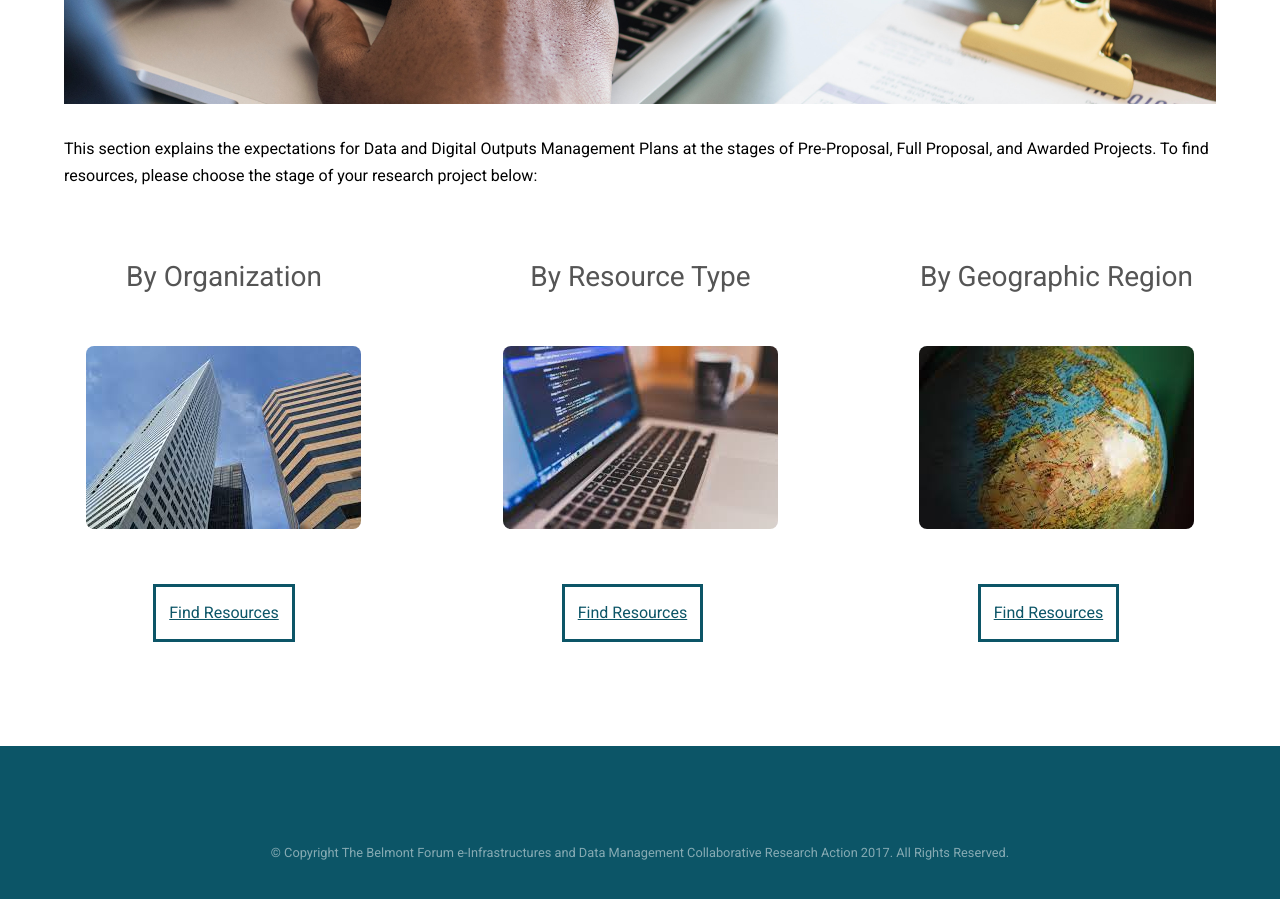
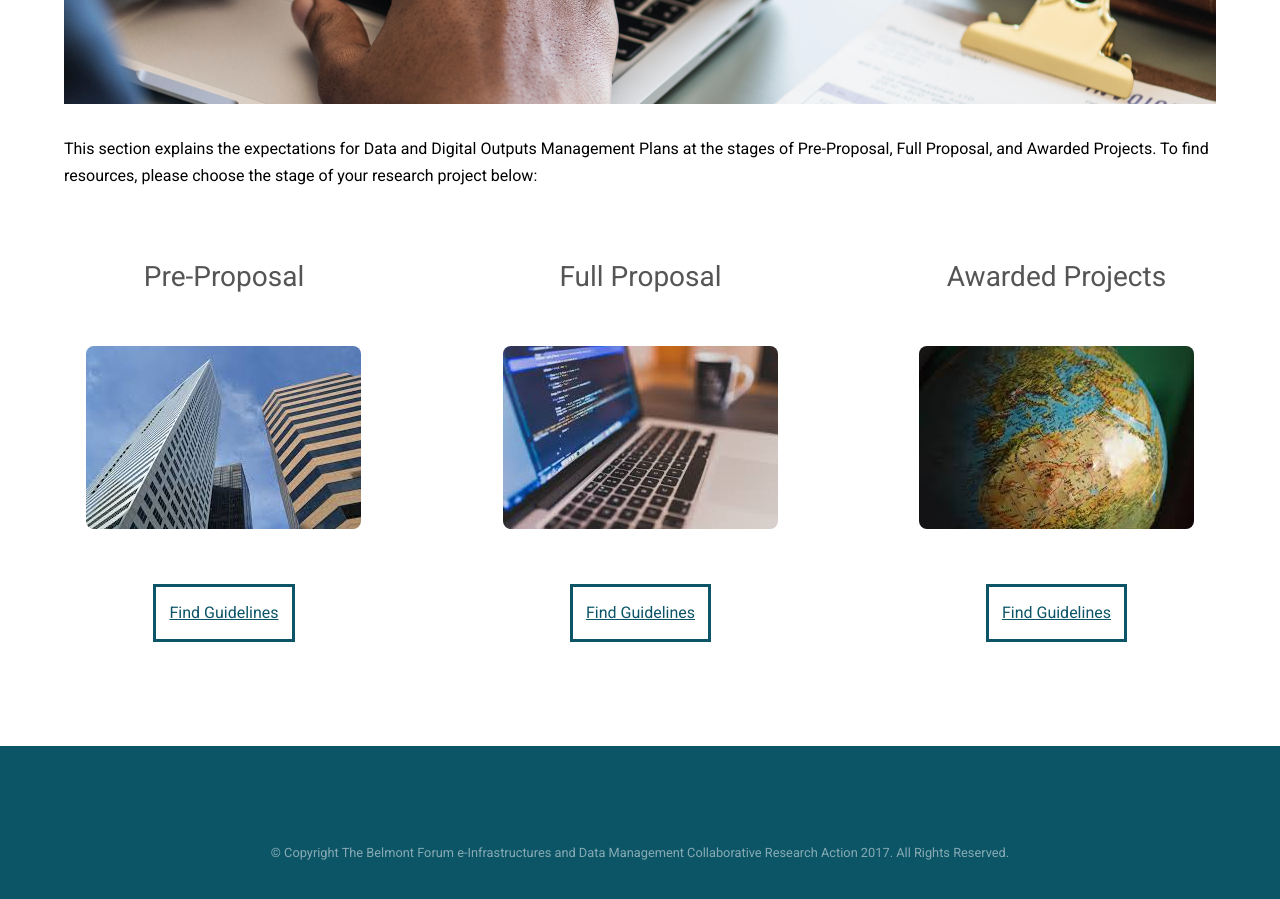
Before and after one commit to bfe-inf/toolkit, a Jekyll site: the page ddomp.html, which Jekyll copies as it is, in a window 1280 px wide and 900 px high, scrolled down 1041 px. Built offline with Jekyll 4.4.1, drawn with Linux system fonts in a browser that asks for light colours.

Commit message:
Update ddomp.html

```diff
--- a/ddomp.html
+++ b/ddomp.html
@@ -57,54 +57,40 @@
 					<div id="flexgrid">
 						<div>
 							<header style="margin-bottom: 35px;">
-								<h3>By Organization</h3>
+								<h3>Pre-Proposal</h3>
 								<div class="image round">
 									<img src="images/buildings.jpg" alt="Pic 02" />
 								</div>
 							</header>
 							<ul class="actions">
 							<div class="dropdown">
-								<li><a href="bp&s-by-org.html" class="dropbtn">Find Resources</a></li>
+								<li><a href="bp&s-by-org.html" class="dropbtn">Find Guidelines</a></li>
 							</div>
 							</ul>
 						</div>
 						<div>
 							<header style="margin-bottom: 35px;">
-								<h3>By Resource Type</h3>
+								<h3>Full Proposal</h3>
 								<div class="image round">
 									<img src="images/computer.jpg" alt="Pic 01" />
 								</div>
 							</header>
 							<ul class="actions">
 							<div class="dropdown">
- 					 			<li><a href="#" class="dropbtn">Find Resources</a></li>
-  								<div class="dropdown-content">
-									<a href="bp&s-licensing.html">Licensing</a>
-									<a href="bp&s-metadata.html">Metadata</a>
-									<a href="bp&s-sharing.html">Sharing Data</a>
-									<a href="bp&s-publication.html">Publication</a>
-  								</div>
+ 					 			<li><a href="#" class="dropbtn">Find Guidelines</a></li>
 							</div>
 							</ul>
 						</div>
 						<div>
 							<header style="margin-bottom: 35px;">
-								<h3>By Geographic Region</h3>
+								<h3>Awarded Projects</h3>
 								<div class="image round">
 									<img src="images/globe.jpg" alt="Pic 01" />
 								</div>
 							</header>
 							<ul class="actions">
 							<div class="dropdown">
-								<li><a href="#" class="dropbtn">Find Resources</a></li>
-  								<div class="dropdown-content">
-    									<a href="bp&s-africa.html">Africa</a>
-									<a href="bp&s-asia.html">Asia</a>
-									<a href="bp&s-australia.html">Australia</a>
-									<a href="bp&s-europe.html">Europe</a>
-									<a href="bp&s-northamerica.html">North America</a>
-									<a href="bp&s-southamerica.html">South America</a>
-								</div>
+								<li><a href="#" class="dropbtn">Find Guidelines</a></li>
 							</div>
 							</ul>
 						</div>
```
